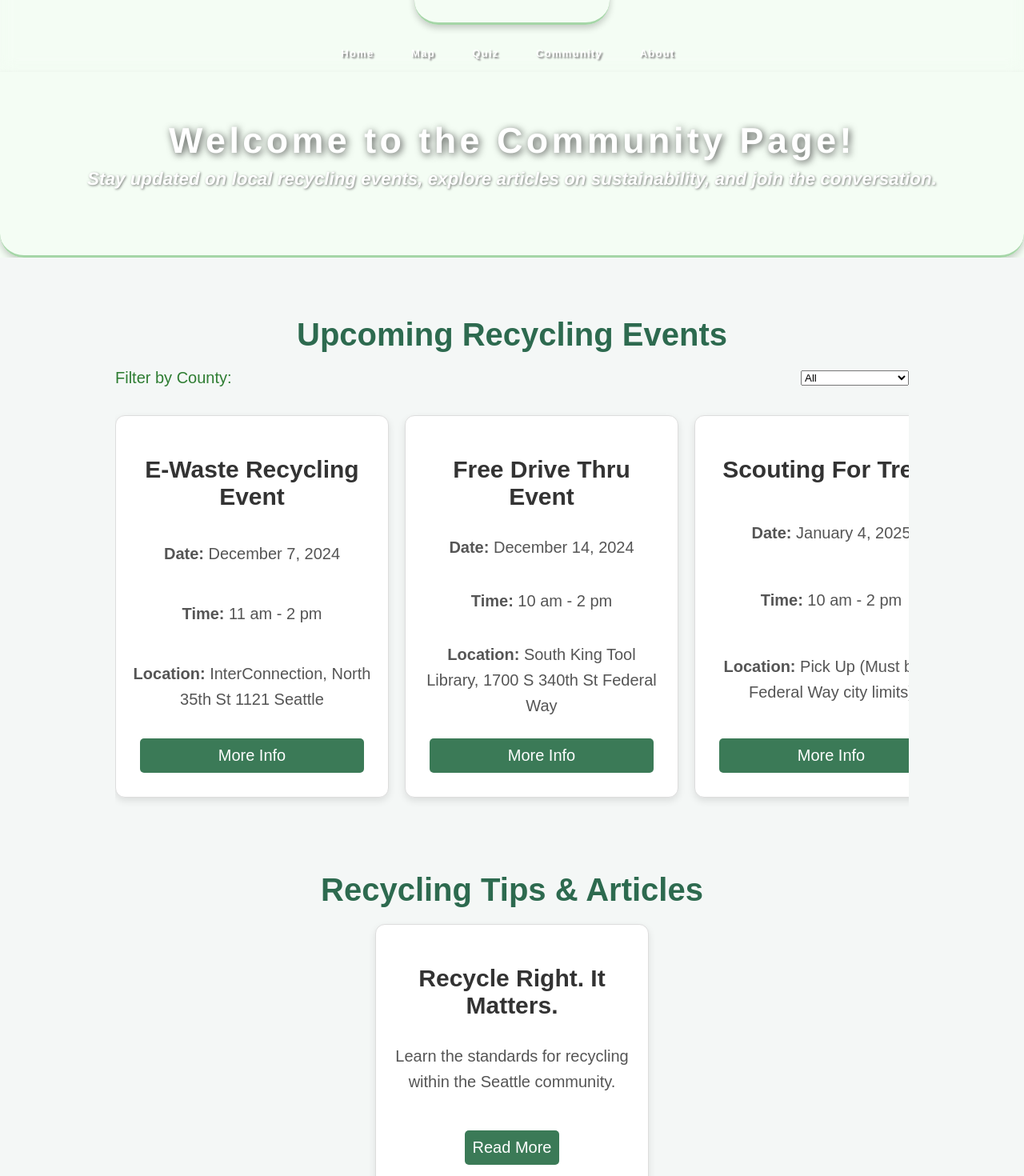
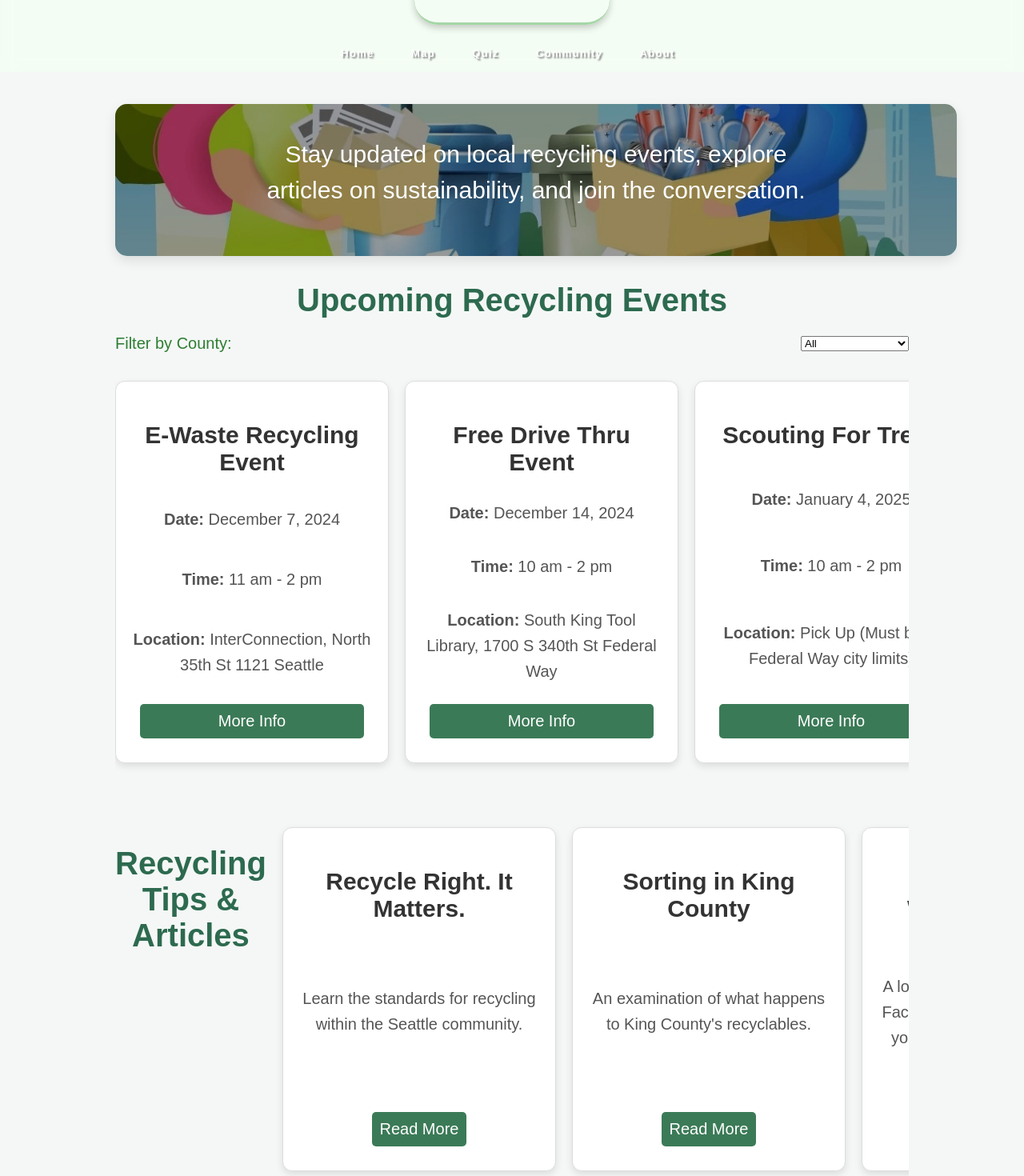
Before and after one commit to UW-INFO442-AU24/GreenCycle5, a React (Create React App) app in the folder greencycle/: page /community in a window 1280 px wide. Shown: the part 132-1602 px from the top of the page at 80% size. Built offline with nearby package versions, Linux system fonts and the light colour scheme.

Commit message:
Community!

```diff
--- a/greencycle/src/components/Community/community.js
+++ b/greencycle/src/components/Community/community.js
@@ -1,41 +1,38 @@
 import React, { useState } from 'react';
 
 export default function Community(props) {
-    // Manage details for events and articles
     const [eventDetails, setEventDetails] = useState(null);
     const [filter, setFilter] = useState("all");
 
-    // Event details (can be dynamically loaded)
     const events = [
         { id: 1, title: "E-Waste Recycling Event", date: "December 7, 2024", time: "11 am - 2 pm", location: "InterConnection, North 35th St 1121 Seattle", county: "king", description: "Bring your electronics to recycle for free! Laptops, desktops, TVs, phones, and much more are accepted." },
         { id: 2, title: "Free Drive Thru Event", date: "December 14, 2024", time: "10 am - 2 pm", location: "South King Tool Library, 1700 S 340th St Federal Way", county: "king", description: "Residents are able to drop off up to 3 mattresses for free, they are also offering free document shredding!" },
         { id: 3, title: "Scouting For Trees", date: "January 4, 2025", time: "10 am - 2 pm", location: "Pick Up (Must be in Federal Way city limits)", county: "king", description: "Register your holiday tree for PICK UP." },
     ];
 
-    // Articles details (can be dynamically loaded)
     const articles = [
         { id: 1, title: "Recycle Right. It Matters.", description: "Learn the standards for recycling within the Seattle community.", url: "https://seattle.gov/utilities/your-services/collection-and-disposal/recycling/recycle-right"},
-        { id: 2, title: "Top 5 Benefits of Recycling", description: "Explore the positive impact recycling has on the environment and community.", url: "https://example.com/recycling-benefits" },
+        { id: 2, title: "Sorting in King County", description: "An examination of what happens to King County's recyclables.", url: "https://www.seattletimes.com/opinion/recycling-101-a-deep-dive-into-a-king-county-facility-where-the-magic-happens/" },
+        { id: 3, title: "Recycling in Washington: An inside look", description: "A look inside Cascade Recycling Facility, witness what happens to your recycling after it is picked up!", url: "https://environmentamerica.org/washington/articles/recycling-in-washington-an-inside-look/" },
     ];
 
-    // Filter events based on selected county
     const filteredEvents = filter === "all" ? events : events.filter(event => event.county === filter);
 
-    // Handle filter change
     const handleFilterChange = (event) => {
         setFilter(event.target.value);
     };
 
     return (
         <div>
-            <header>
-                <h1>Welcome to the Community Page!</h1>
-                <p>Stay updated on local recycling events, explore articles on sustainability, and join the conversation.</p>
-            </header>
+
 
             <main>
-                {/* Events Section */}
+
                 <section className="community-events">
+                <div class="community-header">
+                    <h3>Stay updated on local recycling events, explore articles on sustainability, and join the conversation.</h3>
+                </div>
+
                     <h2>Upcoming Recycling Events</h2>
                     <div className="filter-container">
                         <label htmlFor="event-filter">Filter by County:</label>
@@ -59,7 +56,7 @@ export default function Community(props) {
                     </div>
                 </section>
 
-                {/* Articles Section */}
+
                 <section className="community-articles">
                     <h2>Recycling Tips & Articles</h2>
                     {articles.map(article => (
@@ -73,7 +70,7 @@ export default function Community(props) {
                     ))}
                 </section>
 
-                {/* Event Details Modal */}
+
                 {eventDetails && (
                     <div className="modal">
                         <h2>{eventDetails.title}</h2>
--- a/greencycle/src/components/app.css
+++ b/greencycle/src/components/app.css
@@ -97,33 +97,55 @@ main {
     background-color: #f4f7f6;
     display: flex;
     flex-direction: column;
-    align-items: center; /* Center content */
+    align-items: center;
 }
 
 /* Community Header */
-.community-header h1 {
-    font-size: 3em;
-    color: #3b7a57;
-    font-weight: bold;
-    text-shadow: 3px 3px 5px rgba(0, 0, 0, 0.1);
-    margin-bottom: 20px;
-    line-height: 1.2;
-    background: linear-gradient(to right, #3b7a57, #2d6a4f);
-    color: transparent;
-    transition: transform 0.3s ease, color 0.3s ease;
+.community-header {
+    background-image: url('/public/images/Citizens-recycling.jpeg');
+    background-size: cover;
+    background-position: center;
+    color: #fff;
+    padding: 40px 30px;
+    text-align: center;
+    border-radius: 15px;
+    box-shadow: 0 6px 15px rgba(0, 0, 0, 0.1);
+    margin-bottom: 40px;
+    max-width: 1200px;
+    width: 100%;
+    margin: 0 auto;
+    position: relative;
+    z-index: 1;
 }
 
-.community-header h1:hover {
-    transform: translateY(-5px);
-    color: #fff;
+.community-header::before {
+    content: '';
+    position: absolute;
+    top: 0;
+    left: 0;
+    right: 0;
+    bottom: 0;
+    background: rgba(0, 0, 0, 0.4);
+    border-radius: 15px;
+    z-index: -1;
 }
 
-/* Events Section */
+.community-header h3 {
+    font-size: 1.5em;
+    color: #fff;
+    line-height: 1.5;
+    max-width: 700px;
+    margin: 0 auto;
+    font-weight: normal;
+    margin-bottom: 20px;
+}
+
+
 .community-events, .community-articles {
     width: 80%;
     max-width: 1200px;
     margin-bottom: 40px;
-    text-align: center; /* Center content */
+    text-align: center;
 }
 
 .community-events h2, .community-articles h2 {
@@ -140,7 +162,6 @@ main {
     align-items: center;
 }
 
-/* Event and Article Cards */
 .event-card, .article-card {
     background-color: #fff;
     border: 1px solid #ddd;
@@ -153,16 +174,15 @@ main {
     display: flex;
     flex-direction: column;
     justify-content: space-between;
-    text-align: center; /* Align text in center */
+    text-align: center;
 }
 
 .event-card, .article-card {
     width: 100%;
-    max-width: 300px; /* Uniform width for all cards */
-    margin: 10px auto; /* Center cards horizontally */
+    max-width: 300px;
+    margin: 10px auto;
 }
 
-/* Hover Effects */
 .event-card:hover, .article-card:hover {
     box-shadow: 0 6px 15px rgba(0, 0, 0, 0.2);
     transform: translateY(-5px);
@@ -181,7 +201,6 @@ main {
     margin-bottom: 15px;
 }
 
-/* Button Styling */
 .event-card button, .article-card button {
     background-color: #3b7a57;
     color: white;
@@ -197,7 +216,7 @@ main {
     background-color: #2d6a4f;
 }
 
-/* Event Cards Horizontal Scroll */
+/* Event & Article Cards Horizontal Scroll */
 #event-list {
     display: flex;
     overflow-x: auto;
@@ -205,8 +224,44 @@ main {
     padding: 10px 0;
 }
 
+
 #event-list .event-card {
     flex-shrink: 0;
+}
+
+
+.community-articles {
+    display: flex;
+    overflow-x: auto;
+    gap: 20px;
+    padding: 10px 0;
+    justify-content: flex-start;
+    scroll-behavior: smooth;
+    scroll-padding-left: 0;
+}
+
+.article-card {
+    flex-shrink: 0;
+    scroll-snap-align: start;
+    width: 300px;
+    margin: 10px 0;
+    display: flex;
+    flex-direction: column;
+    justify-content: space-between;
+    text-align: center;
+    background-color: #fff;
+    border: 1px solid #ddd;
+    border-radius: 12px;
+    padding: 20px;
+    box-shadow: 0 4px 10px rgba(0, 0, 0, 0.1);
+    transition: transform 0.3s ease, box-shadow 0.3s ease;
+    cursor: pointer;
+}
+
+
+.article-card:hover {
+    box-shadow: 0 6px 15px rgba(0, 0, 0, 0.2);
+    transform: translateY(-5px);
 }
 
 
```
Also changed, not shown: greencycle/project-draft-1/community.html (+17 -13 lines), greencycle/public/images/Citizens-recycling.jpeg (added).
